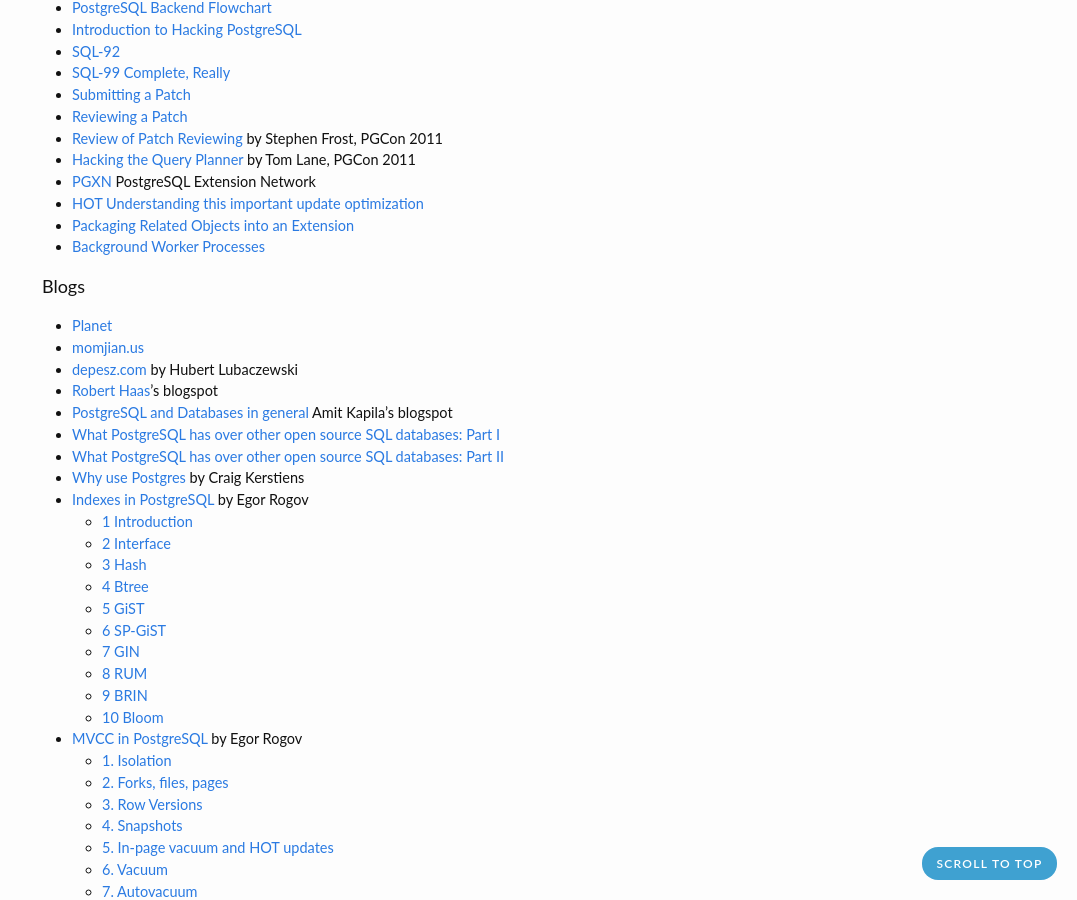
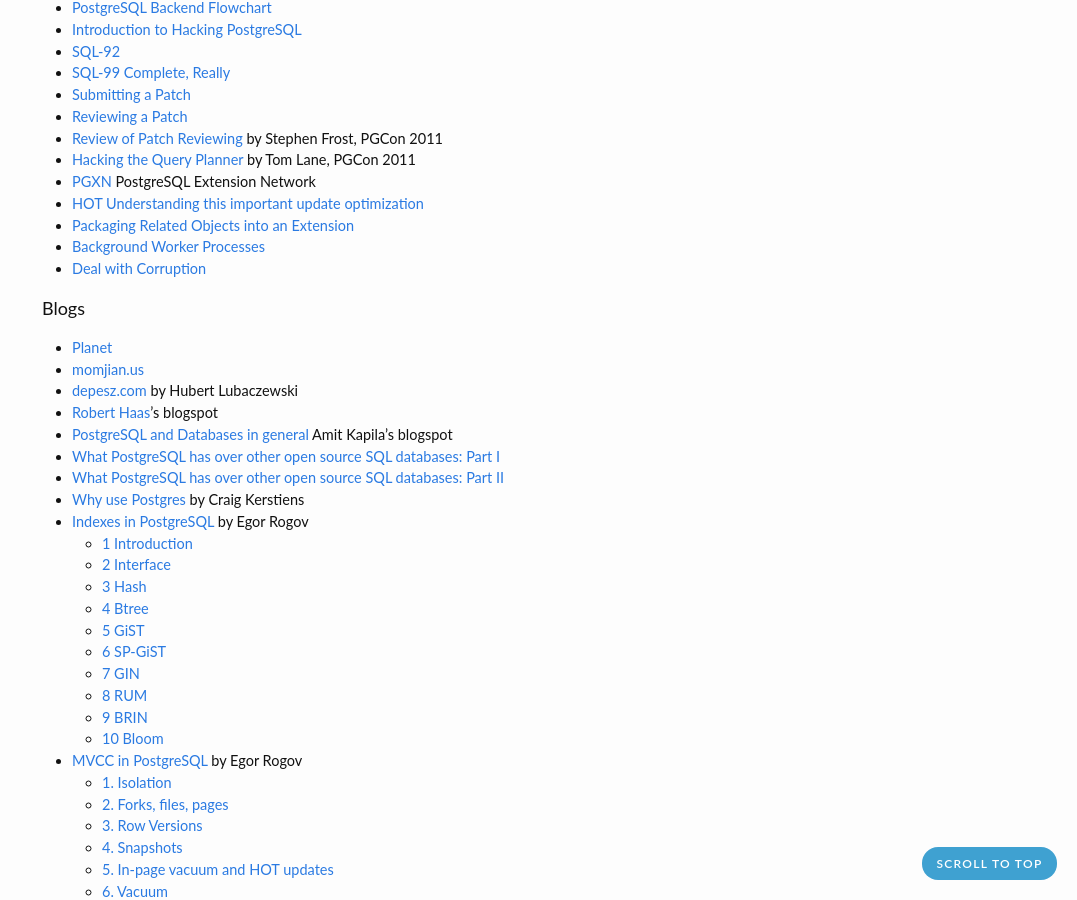
Before and after one commit to zhjwpku/zhjwpku.github.io, a Jekyll site: the page built from _posts/2022-07-12-awesome-postgres.md, in a window 1280 px wide and 900 px high, scrolled down 328 px. Shown: the whole window, without its empty margins (203-1280 px from the left). Built offline with Jekyll 4.4.1, drawn with Linux system fonts in a browser that asks for light colours; comment, search, counter and statistics services are not loaded.

Commit message:
deal with corruption
Signed-off-by: Junwang Zhao <zhjwpku@gmail.com>

```diff
--- a/_posts/2022-07-12-awesome-postgres.md
+++ b/_posts/2022-07-12-awesome-postgres.md
@@ -26,6 +26,7 @@
 - [HOT Understanding this important update optimization](https://www.slideshare.net/GrantMcAlister/hot-understanding-this-important-update-optimization)
 - [Packaging Related Objects into an Extension](https://www.postgresql.org/docs/current/extend-extensions.html)
 - [Background Worker Processes](https://www.postgresql.org/docs/current/bgworker.html)
+- [Deal with Corruption](https://wiki.postgresql.org/wiki/Corruption)
 
 <h4>Blogs</h4>
 
```
